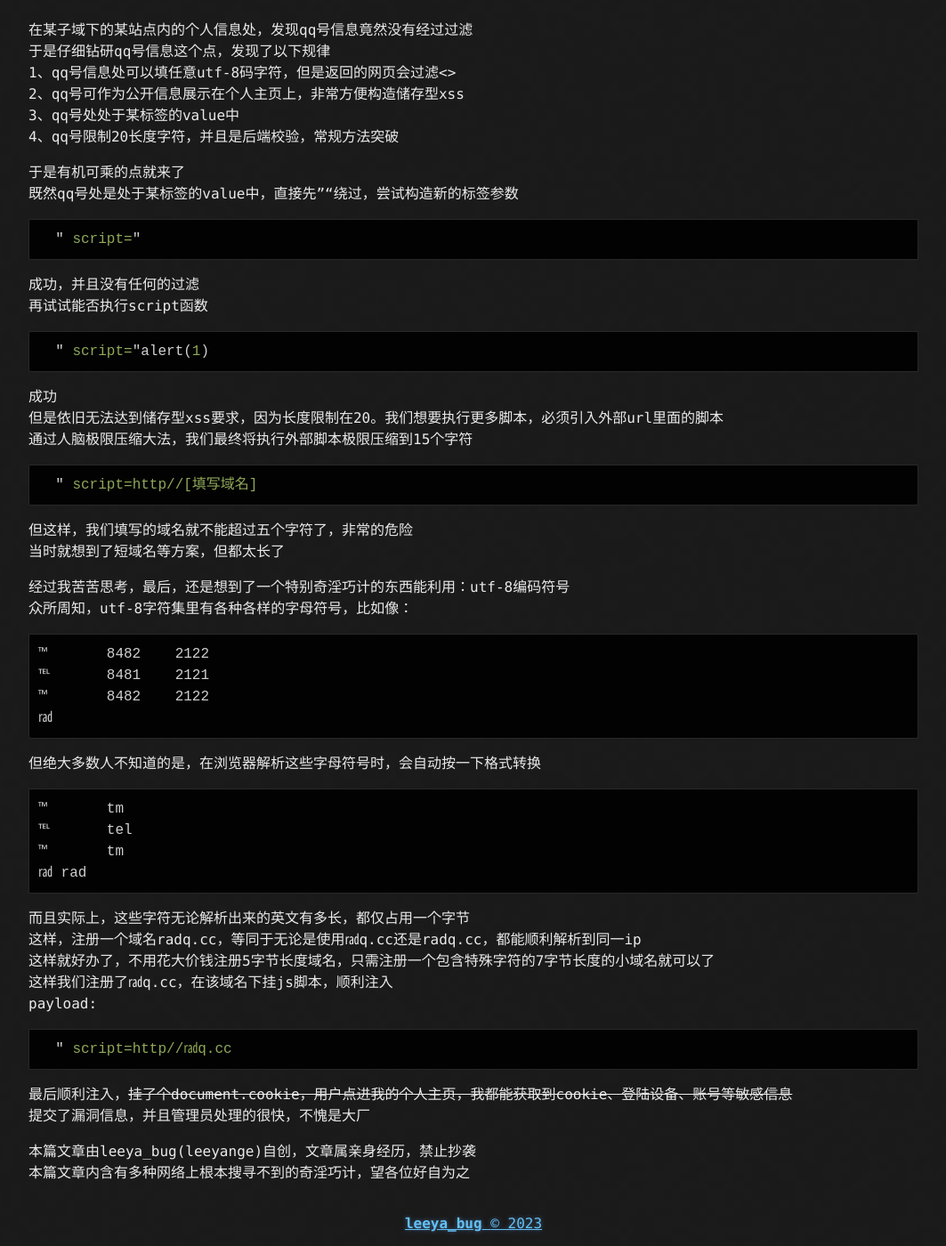
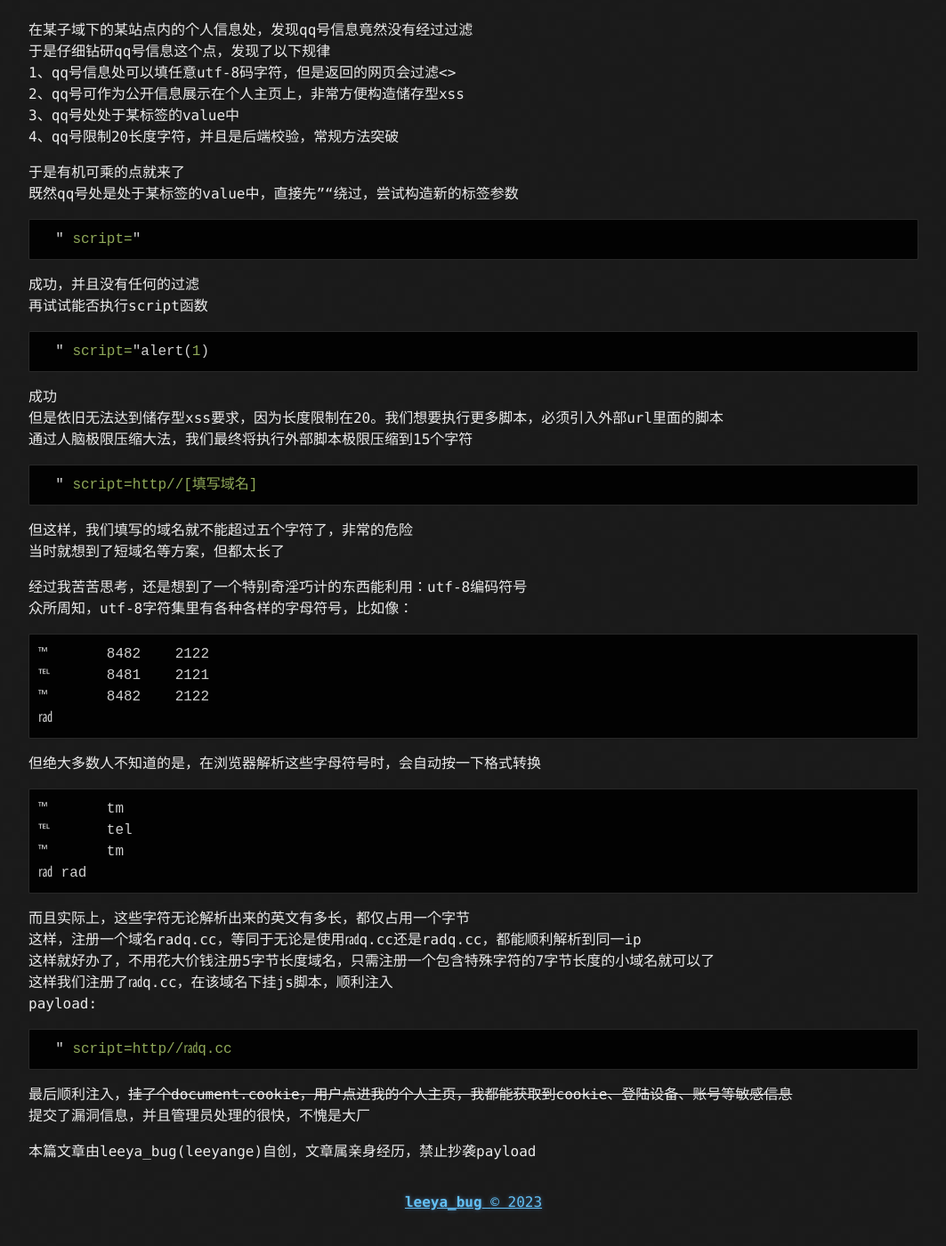
Before and after one commit to Leeyangee/leeyangee.github.io, a Jekyll site: the page built from _posts/2023-06-19-对某大型厂商存储型xss注入攻击成功经历.md, in a window 1280 px wide and 1400 px high, scrolled down 580 px. Shown: the whole window at 89% size, without its empty margins (108-1171 px from the left). Built offline with Jekyll 4.4.1, drawn with Linux system fonts in a browser that asks for light colours; after the commit the page ends 1956 px from its top, so only the background shows below that.

Commit message:
Update 2023-06-19-对某大型厂商存储型xss注入攻击成功经历.md

````diff
--- a/_posts/2023-06-19-对某大型厂商存储型xss注入攻击成功经历.md
+++ b/_posts/2023-06-19-对某大型厂商存储型xss注入攻击成功经历.md
@@ -41,7 +41,7 @@ published: true
 但这样，我们填写的域名就不能超过五个字符了，非常的危险
 当时就想到了短域名等方案，但都太长了
 
-经过我苦苦思考，最后，还是想到了一个特别奇淫巧计的东西能利用：utf-8编码符号
+经过我苦苦思考，还是想到了一个特别奇淫巧计的东西能利用：utf-8编码符号
 众所周知，utf-8字符集里有各种各样的字母符号，比如像：
 ```
 ™	8482	2122
@@ -68,5 +68,4 @@ payload:
 最后顺利注入，~~挂了个document.cookie，用户点进我的个人主页，我都能获取到cookie、登陆设备、账号等敏感信息~~
 提交了漏洞信息，并且管理员处理的很快，不愧是大厂
 
-本篇文章由leeya_bug(leeyange)自创，文章属亲身经历，禁止抄袭
-本篇文章内含有多种网络上根本搜寻不到的奇淫巧计，望各位好自为之
+本篇文章由leeya_bug(leeyange)自创，文章属亲身经历，禁止抄袭payload
````
